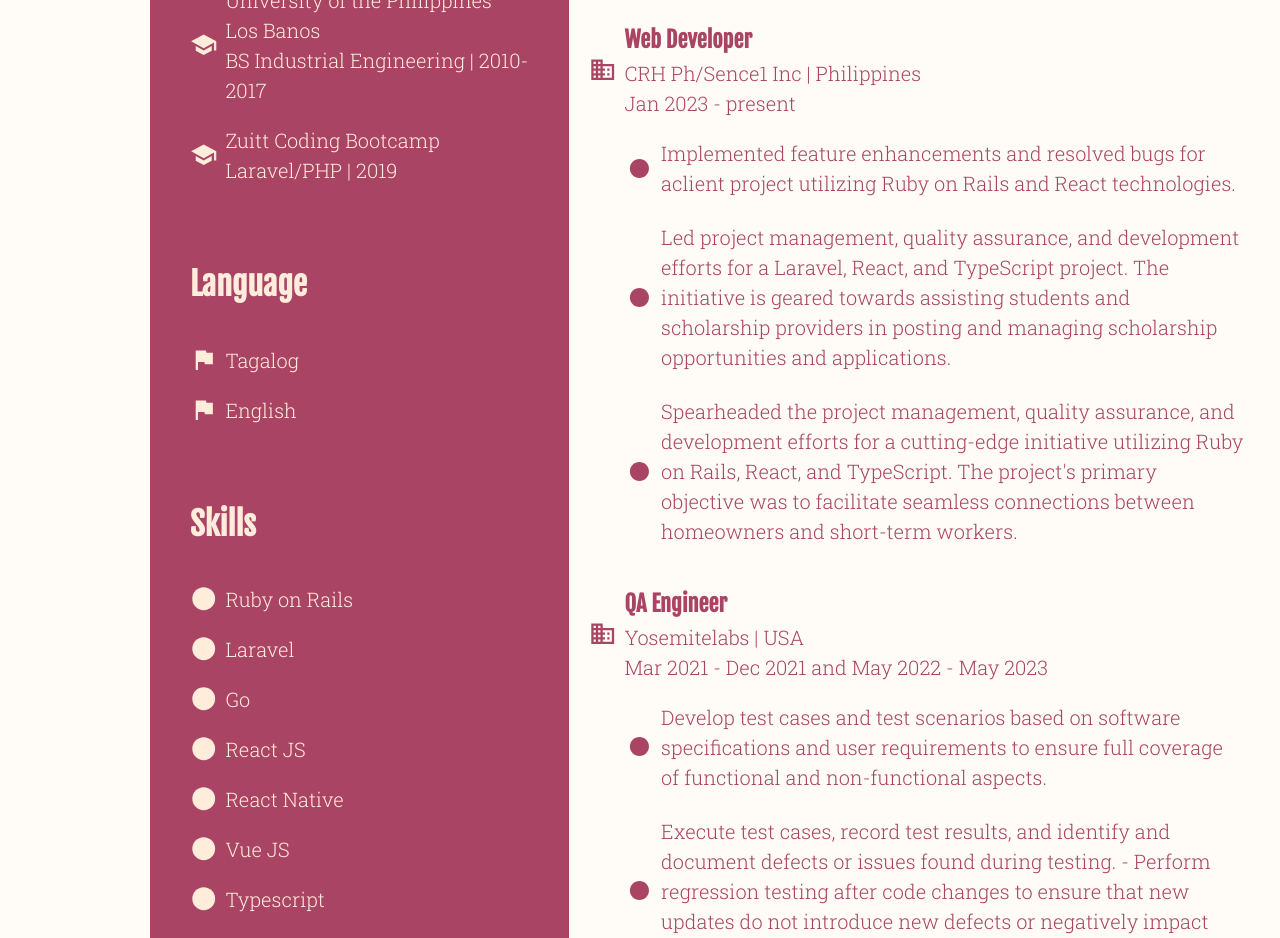
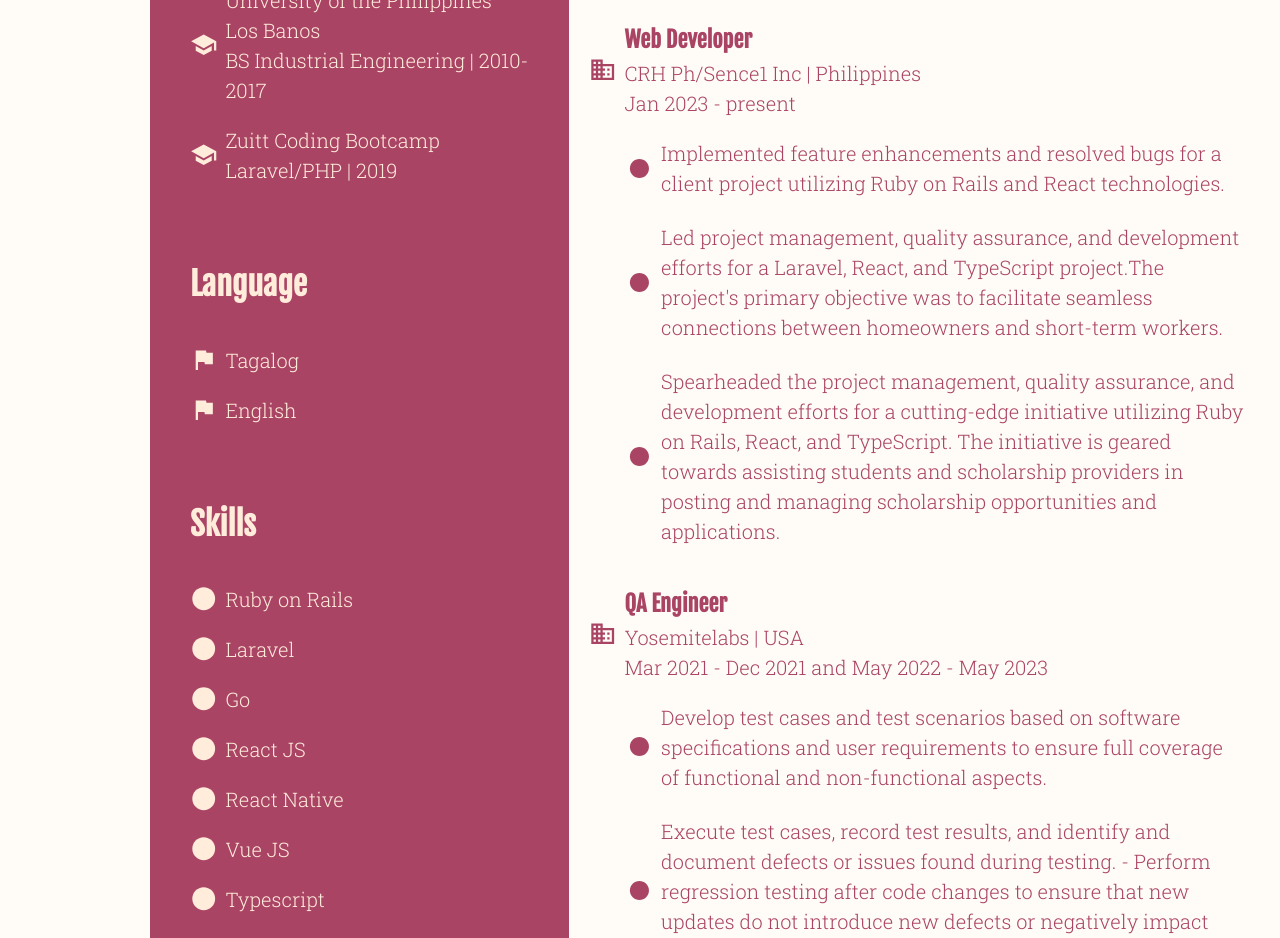
Before and after one commit to roandayne/cv-portfoliio, a React (Vite) app: page / in a window 1280 px wide. Shown: the part 1340-2278 px from the top of the page. Built offline with nearby package versions, Linux system fonts and the light colour scheme.

Commit message:
Update work experience

```diff
--- a/src/data/WorkExperience.js
+++ b/src/data/WorkExperience.js
@@ -6,15 +6,15 @@ export const EXPERIENCES = [
     descriptions: [
       {
         icon: '',
-        text: 'Implemented feature enhancements and resolved bugs for aclient project utilizing Ruby on Rails and React technologies.',
+        text: 'Implemented feature enhancements and resolved bugs for a client project utilizing Ruby on Rails and React technologies.',
       },
       {
         icon: '',
-        text: 'Led project management, quality assurance, and development efforts for a Laravel, React, and TypeScript project. The initiative is geared towards assisting students and scholarship providers in posting and managing scholarship opportunities and applications.',
+        text: "Led project management, quality assurance, and development efforts for a Laravel, React, and TypeScript project.The project's primary objective was to facilitate seamless connections between homeowners and short-term workers.",
       },
       {
         icon: '',
-        text: "Spearheaded the project management, quality assurance, and development efforts for a cutting-edge initiative utilizing Ruby on Rails, React, and TypeScript. The project's primary objective was to facilitate seamless connections between homeowners and short-term workers.",
+        text: 'Spearheaded the project management, quality assurance, and development efforts for a cutting-edge initiative utilizing Ruby on Rails, React, and TypeScript.  The initiative is geared towards assisting students and scholarship providers in posting and managing scholarship opportunities and applications.',
       },
     ],
   },
```
